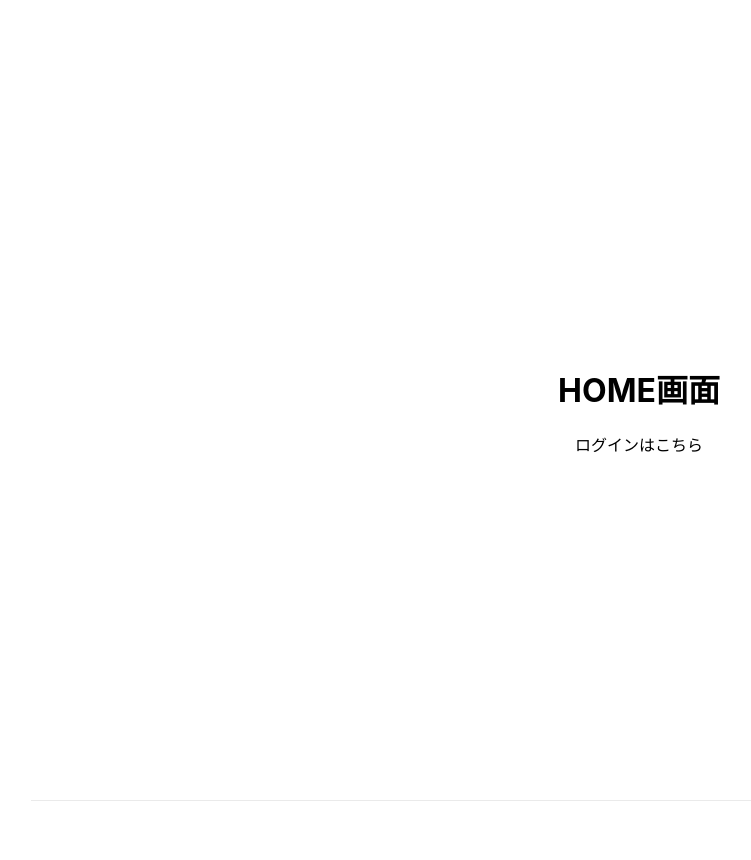
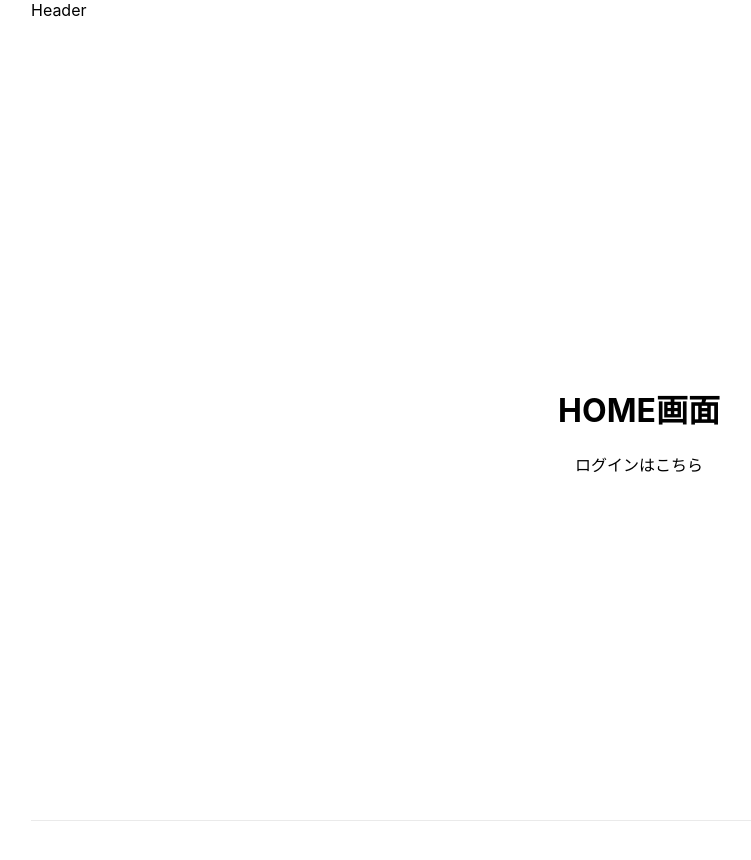
Before and after one commit to sikakou54/Discussion, a Next.js app: page / in a window 1280 px wide. Shown: the top 860 px of the page, without its empty margins (1-752 px from the left). Built offline with nearby package versions, Linux system fonts and the light colour scheme.

Commit message:
first commit

```diff
--- a/pages/index.jsx
+++ b/pages/index.jsx
@@ -2,11 +2,14 @@ import Head from 'next/head'
 import styles from '../styles/Home.module.css'
 import Link from 'next/link';
 import { parseCookies } from 'nookies';
+import Header from '../components/header';
 
 export default function Home() {
 
   return (
     <div className={styles.container}>
+
+      <Header userId={undefined} />
       <Head>
         <title>Discussion</title>
       </Head>
--- a/pages/post/index.jsx
+++ b/pages/post/index.jsx
@@ -1,5 +1,5 @@
 import { useState } from 'react';
-import Router, { useRouter } from 'next/router';
+import Router from 'next/router';
 import { apiFetchPost } from '../../api/api';
 import { jwtVerify } from '../../api/auth';
 import Header from '../../components/header';
```
